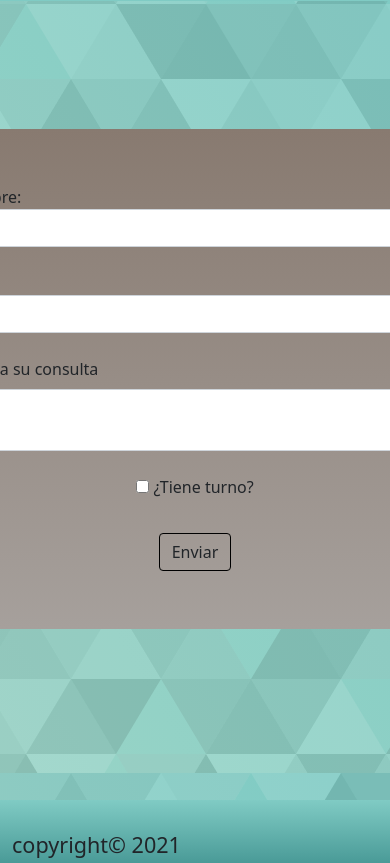
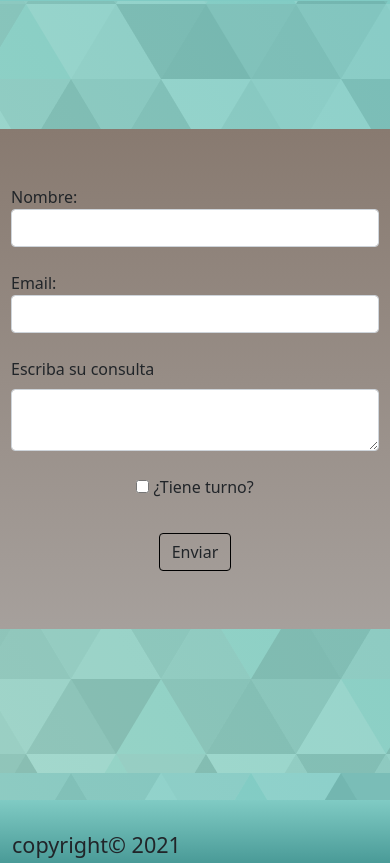
Before and after one commit to FranGFrau/Proyecto-Web, a website: page contacto.html in a window 390 px wide. Shown: the part 71-934 px from the top of the page. Drawn offline with nearby package versions, Linux system fonts and the light colour scheme.

Commit message:
ajustado la from en contacto

```diff
--- a/scss/_mediaQueries.scss
+++ b/scss/_mediaQueries.scss
@@ -45,4 +45,19 @@
     }
   }
   /*contacto*/
+  .main__form {
+    .container__form {
+      .form {
+        .form__nombre {
+          width: 23rem;
+        }
+        .form__email {
+          width: 23rem;
+        }
+        .form__textarea {
+          width: 23rem;
+        }
+      }
+    }
+  }
 }
```
Also changed, not shown: css/styles.css, 1 other file.
